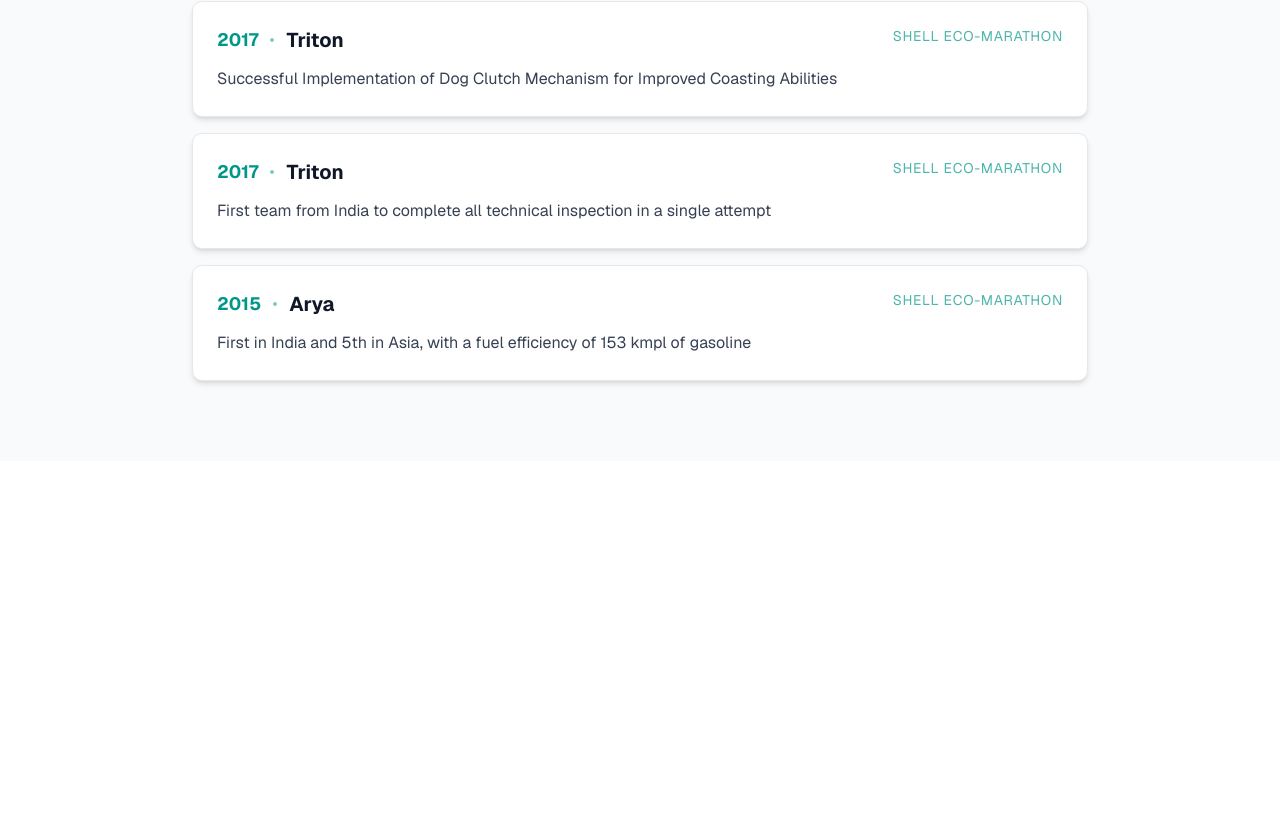
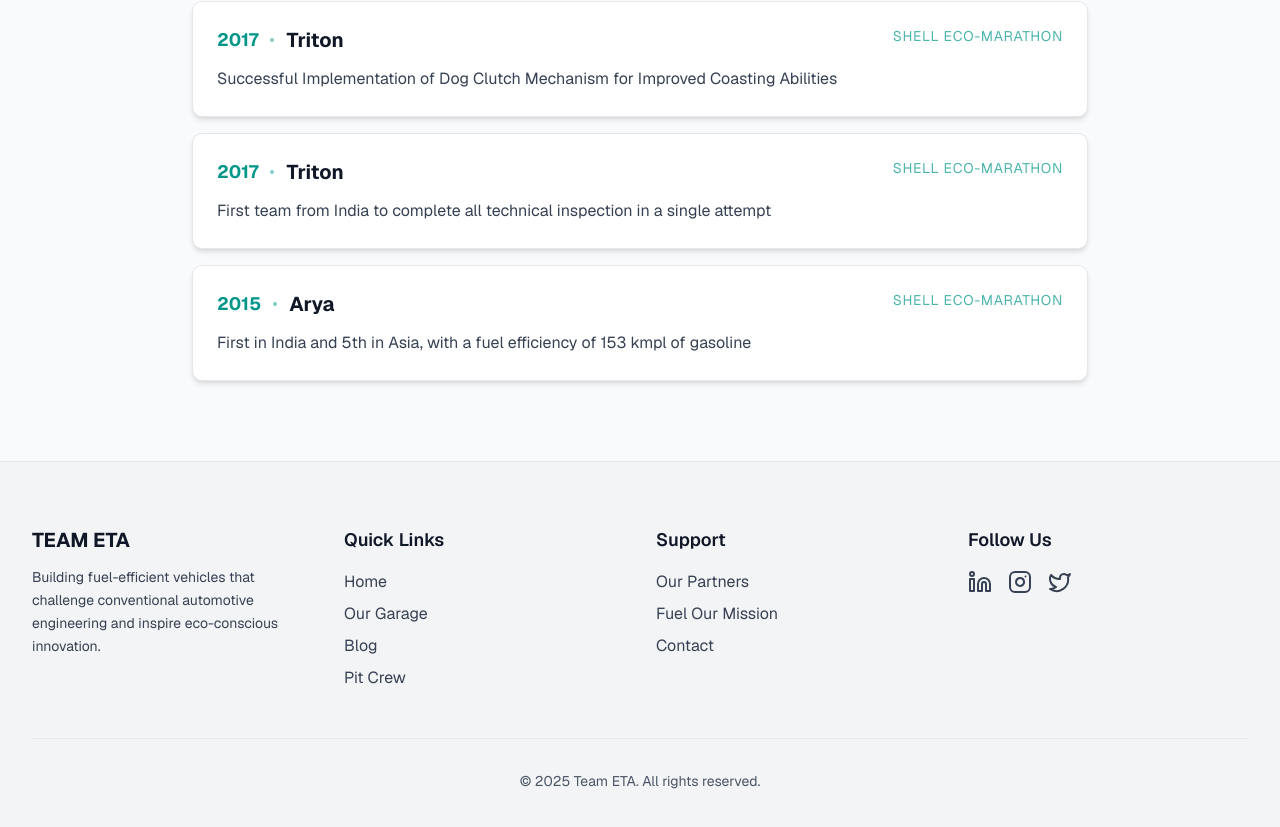
Before and after one commit to PersuasivePost/team-eta, a Next.js app: page /shell-eco-marathon in a window 1280 px wide. Shown: the part 2251-3078 px from the top of the page. Before the commit the page ends 2712 px from the top, so only its background shows below. Built offline with nearby package versions, Linux system fonts and the light colour scheme.

Commit message:
added footer to all pages

```diff
--- a/app/our-garage/page.tsx
+++ b/app/our-garage/page.tsx
@@ -1,6 +1,7 @@
 'use client'
 
 import { useState } from 'react'
+import Footer from '@/components/footer'
 
 interface CarData {
   year: number
@@ -90,6 +91,8 @@ export default function OurGaragePage() {
         {/* Timeline connector */}
         <div className="hidden lg:block absolute left-1/2 top-0 bottom-0 w-0.5 bg-gradient-to-b from-teal-600/50 via-teal-600/20 to-transparent transform -translate-x-1/2 mt-32" style={{ height: '100%' }} />
       </div>
+
+      <Footer />
     </main>
   )
 }
--- a/app/pit-crew/page.tsx
+++ b/app/pit-crew/page.tsx
@@ -1,4 +1,5 @@
 import Head from 'next/head'
+import Footer from '@/components/footer'
 
 export const metadata = {
   title: 'The Pit Crew - Team ETA',
@@ -137,6 +138,8 @@ export default function PitCrewPage() {
           </div>
         ))}
       </section>
+
+      <Footer />
     </main>
   )
 }
--- a/app/shell-eco-marathon/page.tsx
+++ b/app/shell-eco-marathon/page.tsx
@@ -1,6 +1,7 @@
 'use client'
 
 import { useState } from 'react'
+import Footer from '@/components/footer'
 
 interface Achievement {
   title: string
@@ -154,6 +155,8 @@ export default function ShellEcoMarathonPage() {
           </div>
         </div>
       </section>
+
+      <Footer />
     </main>
   )
 }
```
